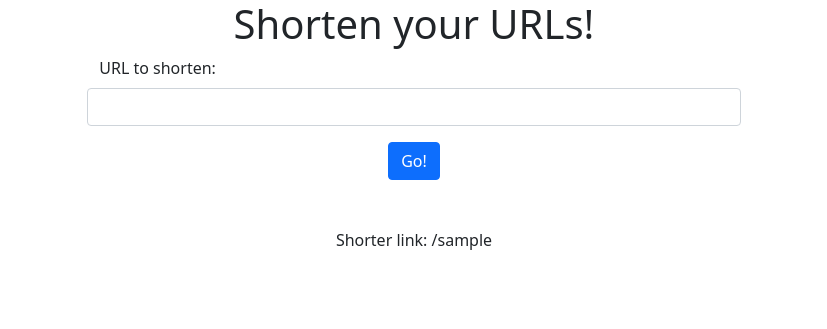
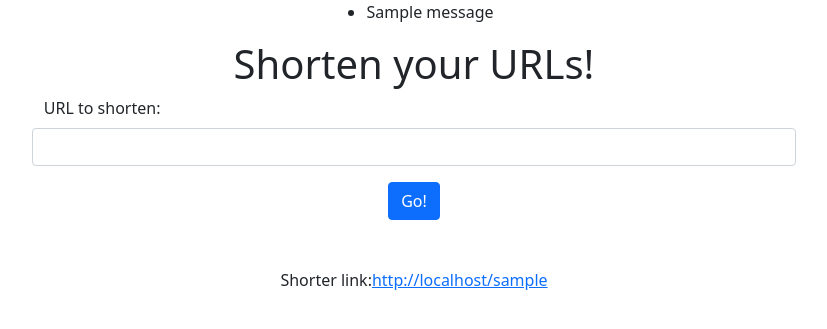
Before and after one commit to wmamul/url-shortener, a Flask app: template templates/index.html in a window 1280 px wide. Shown: the top 329 px of the page, without its empty margins (226-1053 px from the left). Run offline with Flask 2, Linux system fonts and the light colour scheme; the template is opened without the code that fills it: most values are stand-ins (such as "Sample title", 1, 10 or a date in 2020); one stand-in notice (Sample message) is shown.

Commit message:
Added invalid URL case and frontend connected with it

```diff
--- a/app.py
+++ b/app.py
@@ -1,3 +1,4 @@
+import os
 import string
 import random
 from flask import Flask, request, redirect, render_template, flash
@@ -5,6 +6,7 @@
 import validators
 
 application = Flask(__name__, template_folder='templates/')
+application.config.update(SECRET_KEY=os.environ['FLASK_SECRET'])
 r = redis.Redis()
 
 def slug_generator(size=6, chars=string.ascii_letters + string.digits):
--- a/templates/index.html
+++ b/templates/index.html
@@ -10,6 +10,15 @@
     <title>Url Shortener</title>
   </head>
   <body>
+    {% with messages = get_flashed_messages() %}
+        {% if messages %}
+        <ul class="flashes d-flex justify-content-center">
+            {% for message in messages %}
+            <li>{{ message }}</li>
+            {% endfor %}
+        </ul>
+        {% endif %}
+        {% endwith %}
     <h1 class="d-flex justify-content-center">Shorten your URLs!</h1>
     <div class="contaier d-flex justify-content-center">
         <div class="row">
@@ -24,7 +33,7 @@
             </form>
             {% if slug %}
             <div class="d-flex gy-5 justify-content-center">
-                <p>Shorter link: /{{ slug }}</p>
+                Shorter link: <a href="http://localhost:5000/{{ slug }}" target="_blank">http://localhost/{{ slug }}</a>
             </div>
             {% endif %}
         </div>
```
Also changed, not shown: requirements.txt (added, +10 -0 lines).
